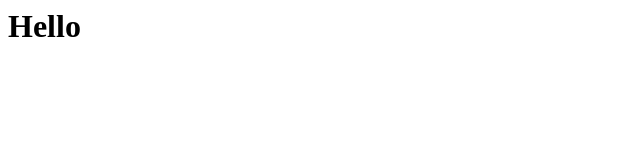
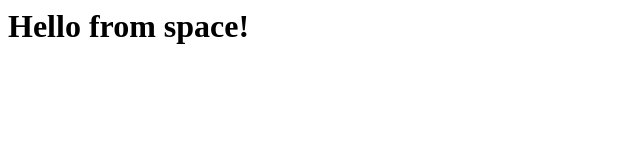
Before and after one commit to miznish/skills-code-with-codespaces, a plain HTML site: page index.html in a window 1280 px wide. Shown: the whole page, without its empty margins (0-640 px from the left). Drawn offline with Linux system fonts and the light colour scheme.

Commit message:
hello from space

```diff
--- a/index.html
+++ b/index.html
@@ -1,3 +1,3 @@
 <html>
-  <h1>Hello</h1>
+  <h1>Hello from space!</h1>
 </html>
```
